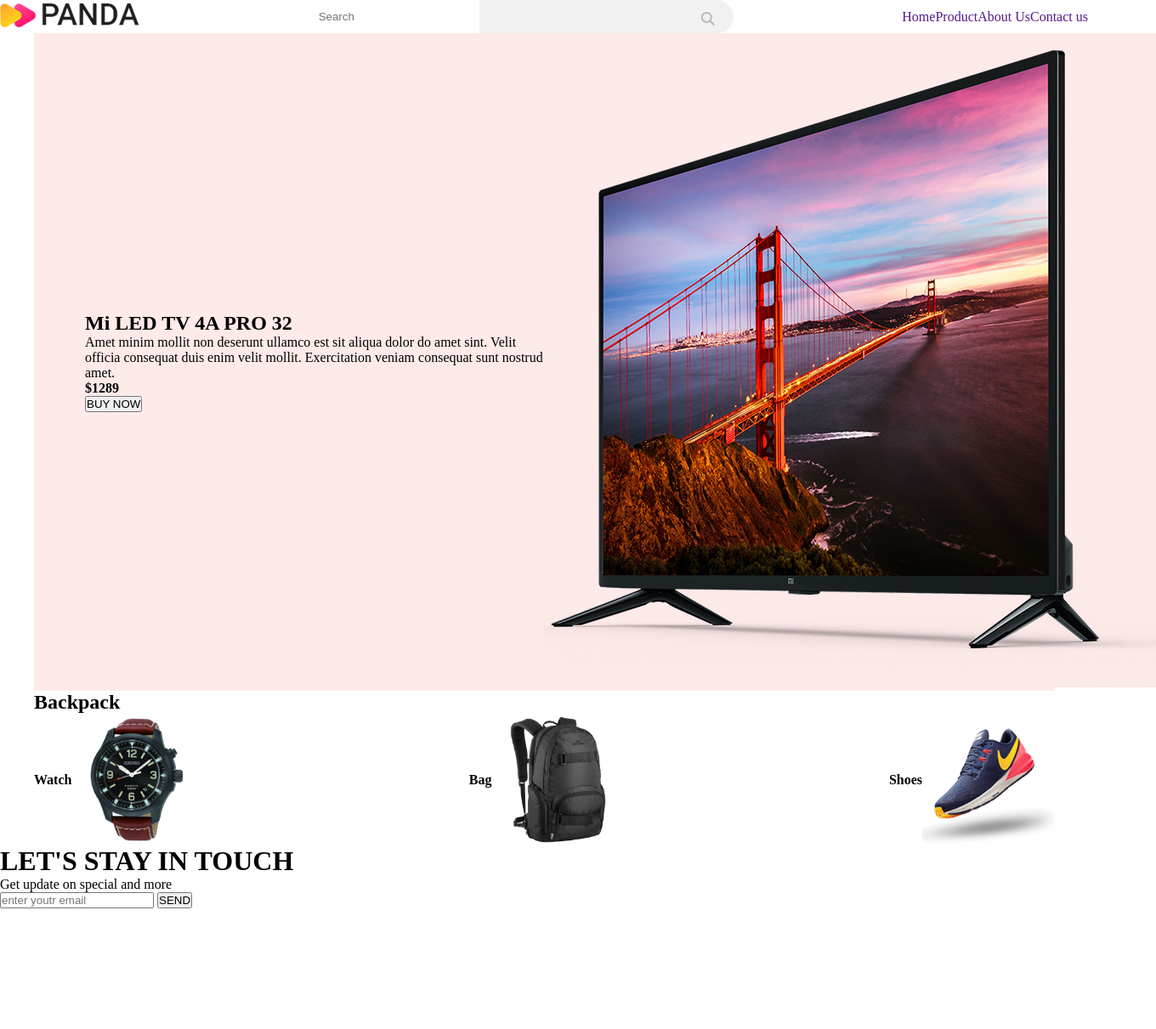
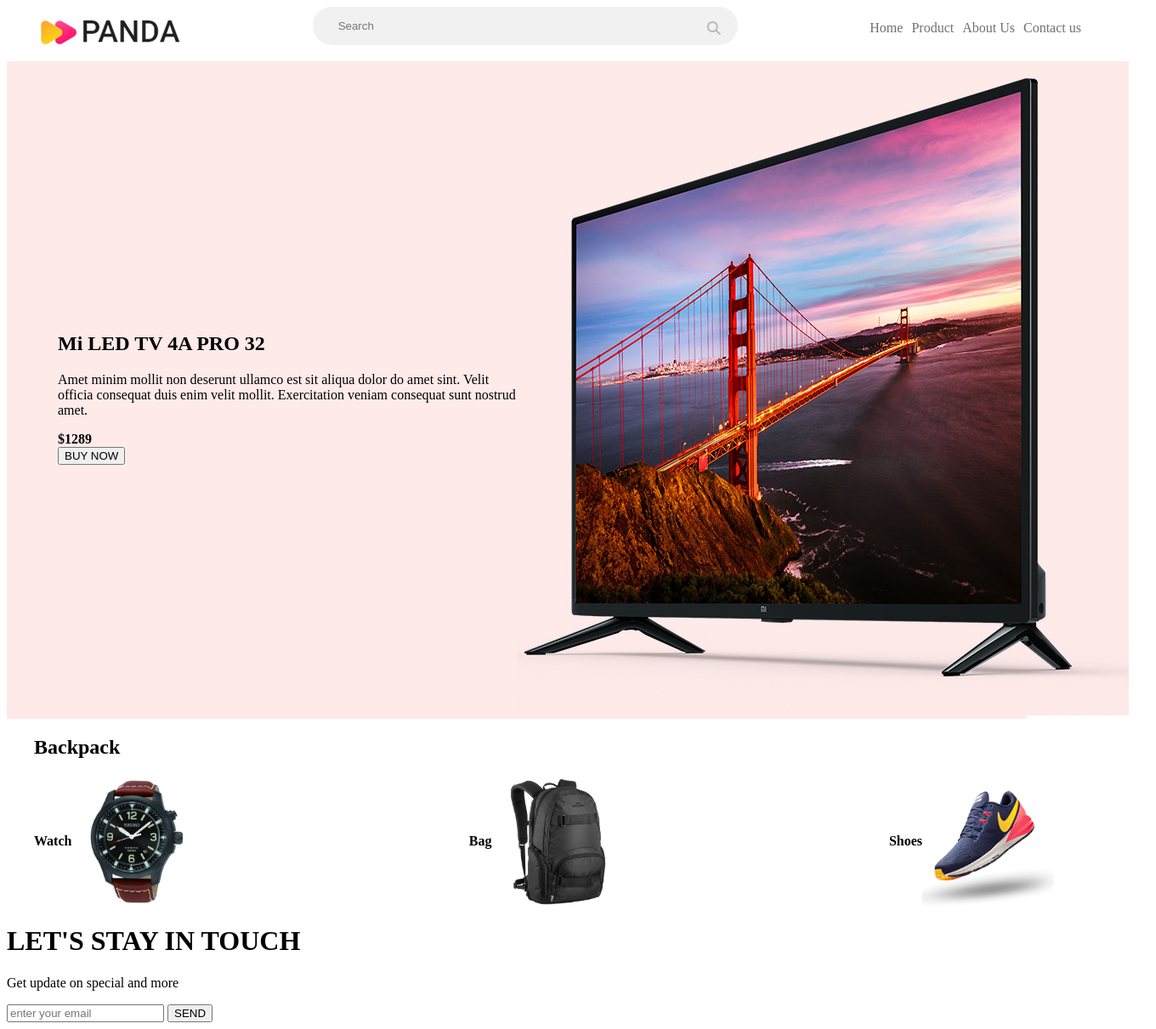
Before and after one commit to emrulislam/conceptual-practice-2, a plain HTML site: page index.html in a window 1280 px wide. Shown: the whole page at 85% size, 1360 px wide, since content can reach past the window. Before the commit the page ends 1069 px from the top, so only its background shows below. Drawn offline with Linux system fonts and the light colour scheme.

Commit message:
navbar design and max width containe for all section

```diff
--- a/Styles/style.css
+++ b/Styles/style.css
@@ -1,50 +1,48 @@
-/* Common */
+/* Common Reuse*/
 *{
-    margin: 0;
-    padding: 0;
     box-sizing: border-box;
+}
+.container{
+    max-width: 1280px;
+    margin: auto;
 }
 /* Typography */
 /* Navbar Design */
 .nav-bar{
     display: flex;
     justify-content: space-between;
-    align-items: center;
-    margin: 0 auto;
 }
 .nav-bar-search{
     position: relative;
+    color: #bababa;
+}
+.nav-bar-search input{
     width: 500px;
     background-color: rgb(241,241,241);
+    padding: 15px 30px;
     border-radius: 66px;
-}
-.nav-bar-search input{
-    padding: 12px;
     border: none;
-    color: #cccccc;
 }
 .nav-bar-search i{
     position: absolute;
-    padding: 12px;
     color: #bababa;
-    right: 10px;
-    top: 2px;
+    right: 20px;
+    top: 17px;
 }
 .nav-bar-list ul{
     display: flex;
-    justify-content: ;
+    gap: 10px;
 }
 .nav-bar-list ul li{
     list-style: none;
 }
 .nav-bar-list ul li a{
     text-decoration: none;
+    font-weight: 500;
+    font-size: 16px;
+    color: #707070;
 }
 /* Banner Design */
-.banner{
-    max-width: 1200px;
-    margin: 0 auto;
-}
 .banner-container{
     display: flex;
     justify-content: center;
--- a/index.html
+++ b/index.html
@@ -18,7 +18,7 @@
   <body>
     <header>
       <!-- Nav Bar Part -->
-      <section class="nav-bar">
+      <section class="nav-bar container">
         <figure>
           <img src="Assets/images/logo.png" alt="Pandalogo" />
         </figure>
@@ -38,7 +38,7 @@
     </header>
     <main>
       <!-- Banner Part -->
-      <section class="banner">
+      <section class="banner container">
         <div class="banner-container">
           <div class="banner-text">
             <h1>Mi LED TV 4A PRO 32</h1>
@@ -58,7 +58,7 @@
       </section>
 
       <!-- Category Part -->
-      <section class="category">
+      <section class="category container">
         <h1>Backpack</h1>
         <div class="category-container-items">
           <div class="category-container-item">
@@ -78,15 +78,15 @@
       </section>
 
       <!-- Shoes Part -->
-      <section class="shoes"></section>
+      <section class="shoes container"></section>
 
       <!-- Back Pack Part -->
-      <section class="backpacks"></section>
+      <section class="backpacks container"></section>
     </main>
-    <footer>
+    <footer class="container">
       <h1>LET'S STAY IN TOUCH</h1>
       <p>Get update on special and more</p>
-      <input type="email" name="" id="" placeholder="enter youtr email" />
+      <input type="email" name="" id="" placeholder="enter your email" />
       <button>SEND</button>
     </footer>
   </body>
```
